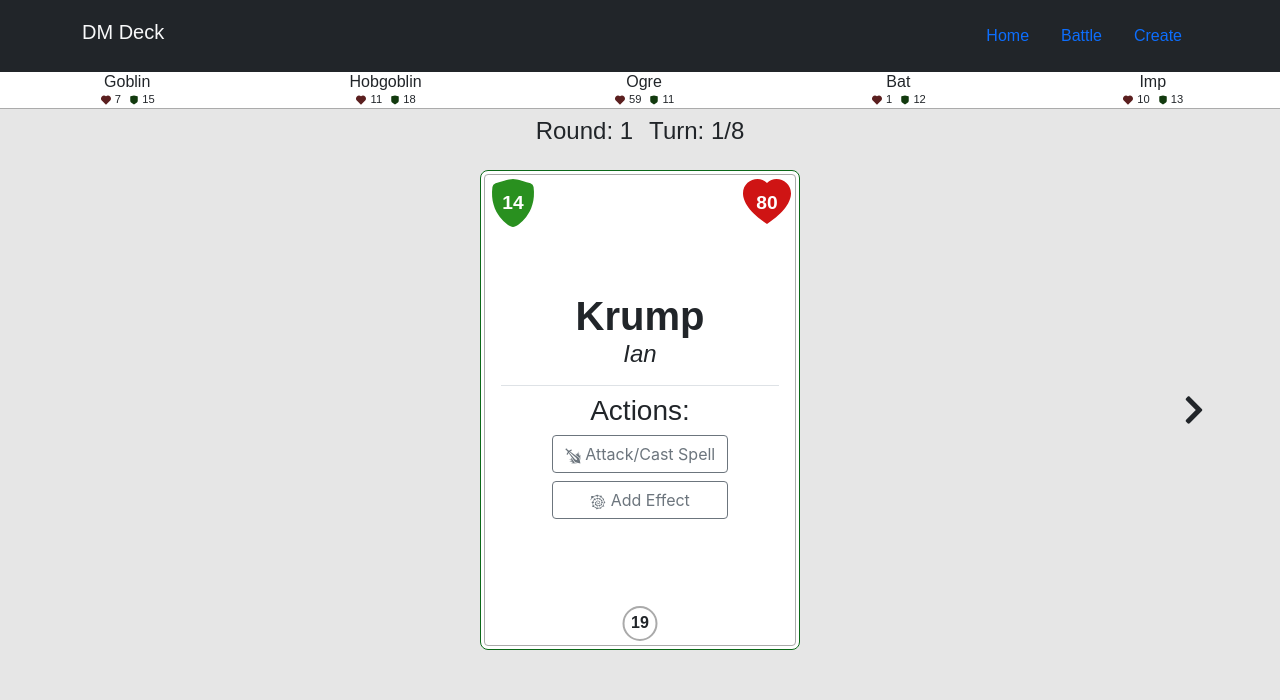
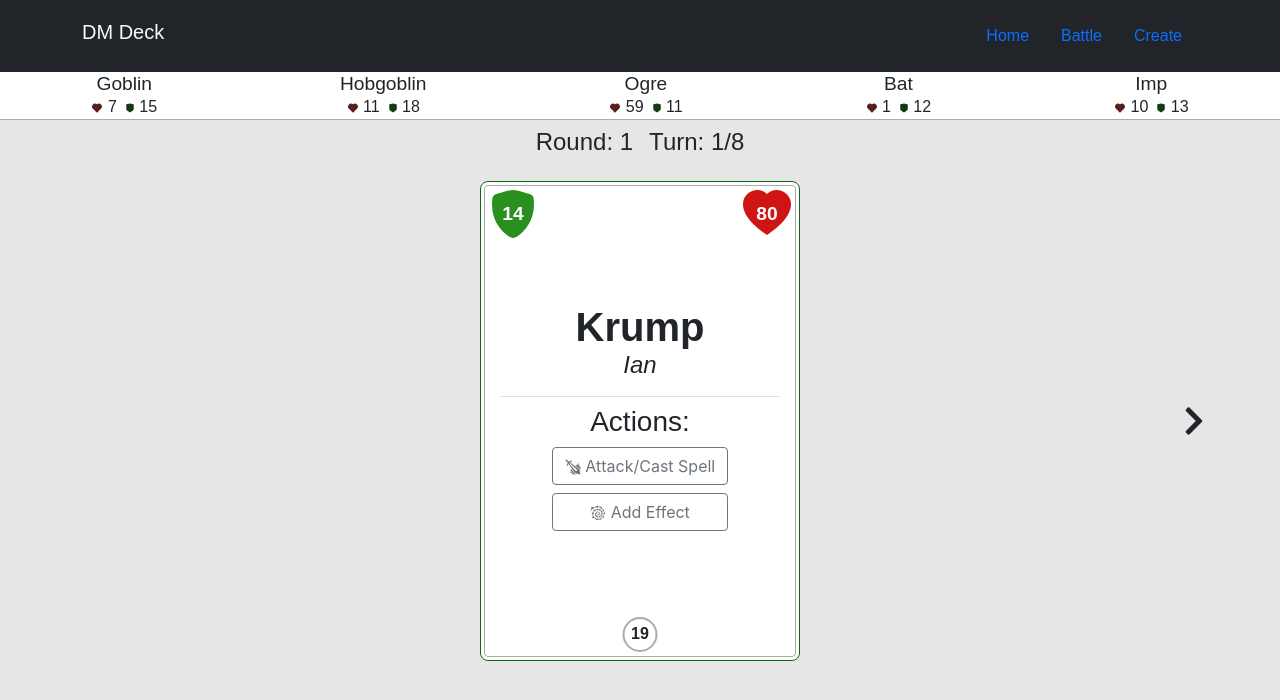
Before and after one commit to awidener3/dm-deck, a React (Create React App) app in the folder client/: page /dm-deck/battle in a window 1280 px wide. Shown: the top 700 px of the page. Built offline with nearby package versions, Linux system fonts and the light colour scheme; no server answers; a web font is replaced by a local one.

Commit message:
resized top monster data so it is easier to read

```diff
--- a/client/src/App.scss
+++ b/client/src/App.scss
@@ -88,10 +88,10 @@ article {
   .monster-data-card {
     min-width: 4rem;
     h5 {
-      font-size: 1rem;
+      font-size: 1.2rem;
     }
     p {
-      font-size: 0.7rem;
+      font-size: 1rem;
       .hp-icon {
         color: #5b1f1f;
         height: 12px;
```
